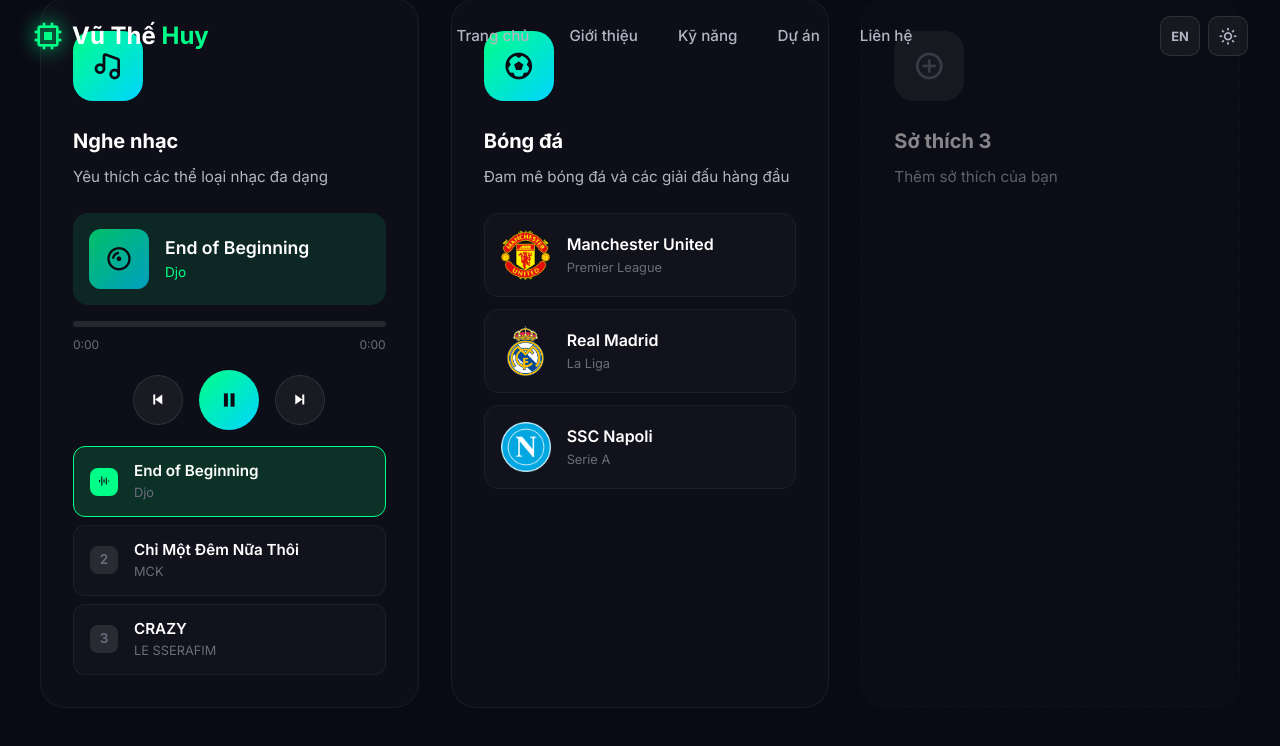
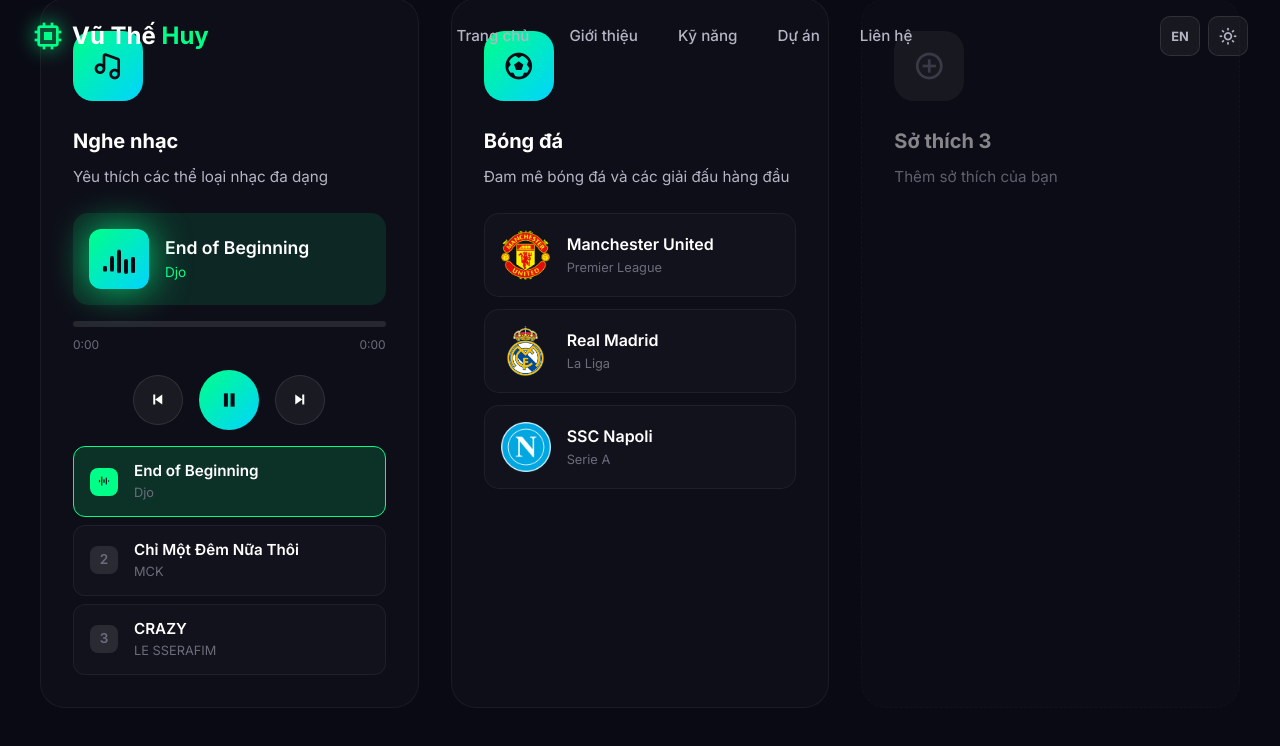
Before and after one commit to VuTheHuyHDES/my-portfolio, a React (Vite) app: page / in a window 1280 px wide. Both pictures are taken after a click on the button 229 px from the left and 2617 px from the top of the page. Shown: the part 2217-2963 px from the top of the page. Built offline with nearby package versions, Linux system fonts and the light colour scheme.

Commit message:
Add Deezer-style audio visualizer to music player

```diff
--- a/src/components/Hobbies.css
+++ b/src/components/Hobbies.css
@@ -117,11 +117,71 @@
     color: var(--bg-primary);
 }
 
-.playing-animation {
-    position: absolute;
-    inset: 0;
-    background: rgba(0, 0, 0, 0.3);
-    animation: pulse 1s ease-in-out infinite;
+.album-art.playing {
+    animation: albumPulse 2s ease-in-out infinite;
+}
+
+/* Deezer-style Visualizer */
+.visualizer {
+    display: flex;
+    align-items: flex-end;
+    justify-content: center;
+    gap: 3px;
+    height: 30px;
+}
+
+.visualizer .bar {
+    width: 4px;
+    background: var(--bg-primary);
+    border-radius: 2px;
+    animation: visualizerBar 0.5s ease-in-out infinite alternate;
+}
+
+.visualizer .bar:nth-child(1) {
+    height: 10px;
+    animation-delay: 0s;
+}
+
+.visualizer .bar:nth-child(2) {
+    height: 20px;
+    animation-delay: 0.1s;
+}
+
+.visualizer .bar:nth-child(3) {
+    height: 25px;
+    animation-delay: 0.2s;
+}
+
+.visualizer .bar:nth-child(4) {
+    height: 15px;
+    animation-delay: 0.3s;
+}
+
+.visualizer .bar:nth-child(5) {
+    height: 18px;
+    animation-delay: 0.4s;
+}
+
+@keyframes visualizerBar {
+    0% {
+        transform: scaleY(0.3);
+    }
+
+    100% {
+        transform: scaleY(1);
+    }
+}
+
+@keyframes albumPulse {
+
+    0%,
+    100% {
+        box-shadow: 0 0 20px rgba(0, 255, 136, 0.4);
+    }
+
+    50% {
+        box-shadow: 0 0 40px rgba(0, 255, 136, 0.8);
+    }
 }
 
 .track-info {
--- a/src/components/Hobbies.jsx
+++ b/src/components/Hobbies.jsx
@@ -169,9 +169,18 @@
 
                                         {/* Album Art & Track Info */}
                                         <div className="now-playing">
-                                            <div className="album-art">
-                                                <i className='bx bx-album'></i>
-                                                {isPlaying && <div className="playing-animation"></div>}
+                                            <div className={`album-art ${isPlaying ? 'playing' : ''}`}>
+                                                {isPlaying ? (
+                                                    <div className="visualizer">
+                                                        <div className="bar"></div>
+                                                        <div className="bar"></div>
+                                                        <div className="bar"></div>
+                                                        <div className="bar"></div>
+                                                        <div className="bar"></div>
+                                                    </div>
+                                                ) : (
+                                                    <i className='bx bx-album'></i>
+                                                )}
                                             </div>
                                             <div className="track-info">
                                                 <span className="track-title">{playlist[currentTrack].title}</span>
```
